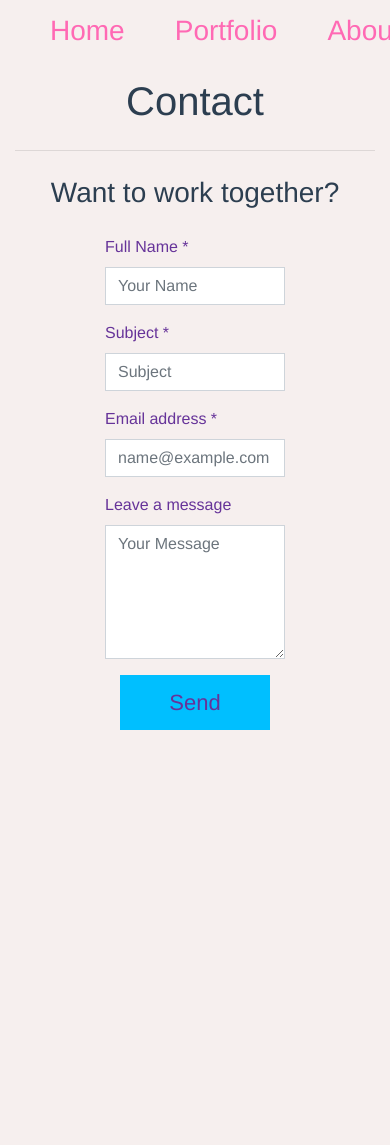
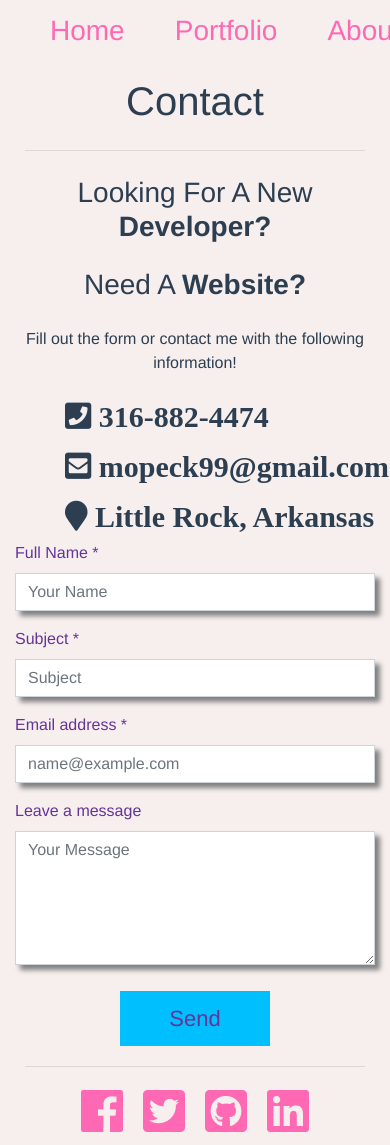
Before and after one commit to mpeck99/Portfolio, a Vue app: page /contact in a window 390 px wide. Shown: the top 1145 px of the page. Before the commit the page ends 844 px from the top, so only its background shows below. Built offline with nearby package versions, Linux system fonts and the light colour scheme.

Commit message:
creating contact form

```diff
--- a/index.html
+++ b/index.html
@@ -3,6 +3,7 @@
   <head>
     <meta charset="utf-8">
     <meta name="viewport" content="width=device-width,initial-scale=1.0">
+    <link rel="stylesheet" href="https://use.fontawesome.com/releases/v5.0.13/css/all.css" integrity="sha384-DNOHZ68U8hZfKXOrtjWvjxusGo9WQnrNx2sqG0tfsghAvtVlRW3tvkXWZh58N9jp" crossorigin="anonymous">
     <title>Morgan Peck</title>
   </head>
   <body>
--- a/src/components/Contact.vue
+++ b/src/components/Contact.vue
@@ -3,6 +3,13 @@
     <h1>Contact</h1>
     <hr>
     <ContactForm></ContactForm>
+    <div class="social-media">
+      <hr>
+      <i class="fab fa-facebook fa-3x"></i>
+      <i class="fab fa-twitter-square fa-3x"></i>
+      <i class="fab fa-github-square fa-3x"></i>
+      <i class="fab fa-linkedin fa-3x"></i>
+    </div>
   </div>
 </template>
 
@@ -21,3 +28,30 @@ export default {
   },
 };
 </script>
+<style>
+  .social-media{
+    clear: both;
+  }
+  .social-media i{
+    margin: 25px;
+    color: hotpink;
+  }
+  .social-media i:hover{
+    animation-name: Spin;
+    animation-duration: 2s;
+    animation-timing-function: ease;
+    color: lawngreen;
+  }
+  hr{
+      margin: 10px;
+  }
+  @keyframes Spin {
+     from {transform:rotate(0deg)}
+     to {transform:rotate(360deg)}
+   }
+  @media only screen and (max-width : 990px) {
+    .social-media i{
+     margin: 10px;
+    }
+  }
+</style>
--- a/src/components/Index.vue
+++ b/src/components/Index.vue
@@ -4,18 +4,23 @@
         <span class="skill1">HTML</span>
         <span class="skill2">CSS</span>
         <span class="skill3">JAVASCRIPT</span>
-        <span class="skill1">PHP</span>
-        <span class="skill2">SQL</span>
-        <span class="skill3">GIT</span>
-        <span class="skill1">DEVELOPMENT</span>
-        <span class="skill2">VUEJS</span>
-        <span class="skill3">NODEJS</span>
+        <span class="skill4">PHP</span>
+        <span class="skill1">SQL</span>
+        <span class="skill2">GIT</span>
+        <span class="skill3">DEVELOPMENT</span>
+        <span class="skill4">VUEJS</span>
+        <span class="skill1">NODEJS</span>
+        <span class="skill2">REACTJS</span>
+        <span class="skill3">AGILE</span>
+        <span class="skill4">MONGODB</span>
         <span class="skill1">REACTJS</span>
         <span class="skill2">AGILE</span>
-        <span class="skill3">MONGODB</span>
-        <span class="skill1">REACTJS</span>
-        <span class="skill2">AGILE</span>
-        <span class="skill3">BOOTSTRAP</span>
+        <span class="skill3">MEAN</span>
+        <span class="skill4">WIREFRAME</span>
+        <span class="skill1">FRONTEND</span>
+        <span class="skill2">BACKEND</span>
+        <span class="skill3">JQUERY</span>
+        <span class="skill4">BOOTSTRAP</span>
       </div>
     <div class="logo">
       <img src="https://firebasestorage.googleapis.com/v0/b/portfolio-27f71.appspot.com/o/portfolio_logo.png?alt=media&token=d999092c-1b4c-435f-a19a-0977781ce147" class="img-fluid" >
@@ -102,7 +107,7 @@ export default {
     animation-fill-mode: both;
 
   }
-  @-webkit-keyframes fallingWords {
+  @keyframes fallingWords {
     0% {
       opacity:0;
       -webkit-transform: translate(-100px, 0px) rotateZ(0deg);
@@ -119,7 +124,7 @@ export default {
       -webkit-transform: translate(-75px, 800px) rotateZ(-360deg);
     }
   }
-  .skill1, .skill2, .skill3{
+  span{
     font-family: Monaco,'sans-serif';
   }
   .skill1{
@@ -132,8 +137,12 @@ export default {
     font-size: 18px;
   }
   .skill3{
-    color: chartreuse;
+    color: lawngreen;
     font-size: 14px;
+  }
+  .skill4{
+    color:hotpink;
+    font-size:20px;
   }
   body {
     overflow: hidden !important;
--- a/src/components/Partials/Form.vue
+++ b/src/components/Partials/Form.vue
@@ -1,6 +1,15 @@
 <template>
   <div>
-    <h3>Want to work together?</h3>
+    <div class="contact-info">
+      <h3>Looking For A New <strong>Developer?</strong></h3>
+      <h3>Need A <strong>Website?</strong></h3>
+      <p>Fill out the form or contact me with the following information!</p>
+      <ul>
+        <li><i class="fas fa-phone-square fa-3x"> 316-882-4474</i></li>
+        <li><i class="fas fa-envelope-square fa-3x"> mopeck99@gmail.com</i></li>
+        <li><i class="fas fa-map-marker fa-3x"> Little Rock, Arkansas</i></li>
+      </ul>
+    </div>
   <form class="contact-form">
     <div class="form-group">
     <label for="fullname">Full Name *</label>
@@ -29,9 +38,14 @@
   .contact-form{
     width: 50%;
     margin: 0 auto;
+    float: left;
   }
   h1, h3{
     margin: 25px;
+  }
+  .contact-info{
+    float: right;
+    text-align: center;
   }
   h1{
     border-bottom: thin;
@@ -39,19 +53,43 @@
   .contact-form input,.contact-form textarea, .send{
     border-radius: 0;
   }
+  .contact-form input, .contact-form textarea{
+    box-shadow: 5px 5px 5px grey;
+  }
   .send{
     padding: 10px;
     width: 150px;
     background-color: deepskyblue;
     color: rebeccapurple;
     font-size: 22px;
+    margin: 10px;
   }
    .send:hover {
      background-color: rebeccapurple;
      color: deepskyblue;
+     box-shadow: 5px 5px 5px grey;
    }
   label{
     float: left;
     color: rebeccapurple;
   }
+  .contact-info ul{
+    list-style: none;
+    margin: auto;
+    width: 450px;
+  }
+  .contact-info ul li{
+    float: left;
+    margin: 10px;
+    font-size: 10px;
+  }
+  @media only screen and (max-width : 990px) {
+    .contact-form{
+      float: none;
+      width: 100%;
+    }
+    .contact-info{
+      float: none;
+    }
+  }
 </style>
--- a/src/router/index.js
+++ b/src/router/index.js
@@ -14,6 +14,16 @@ export default new Router({
       path: '/',
       name: 'Home',
       component: Index,
+      metaTags: [
+        {
+          name: 'Home',
+          content: 'Morgan Peck Portfolio',
+        },
+        {
+          property: 'og:Home',
+          content: 'Morgan Peck Portfolio',
+        },
+      ],
     },
     {
       path: '/about',
```
